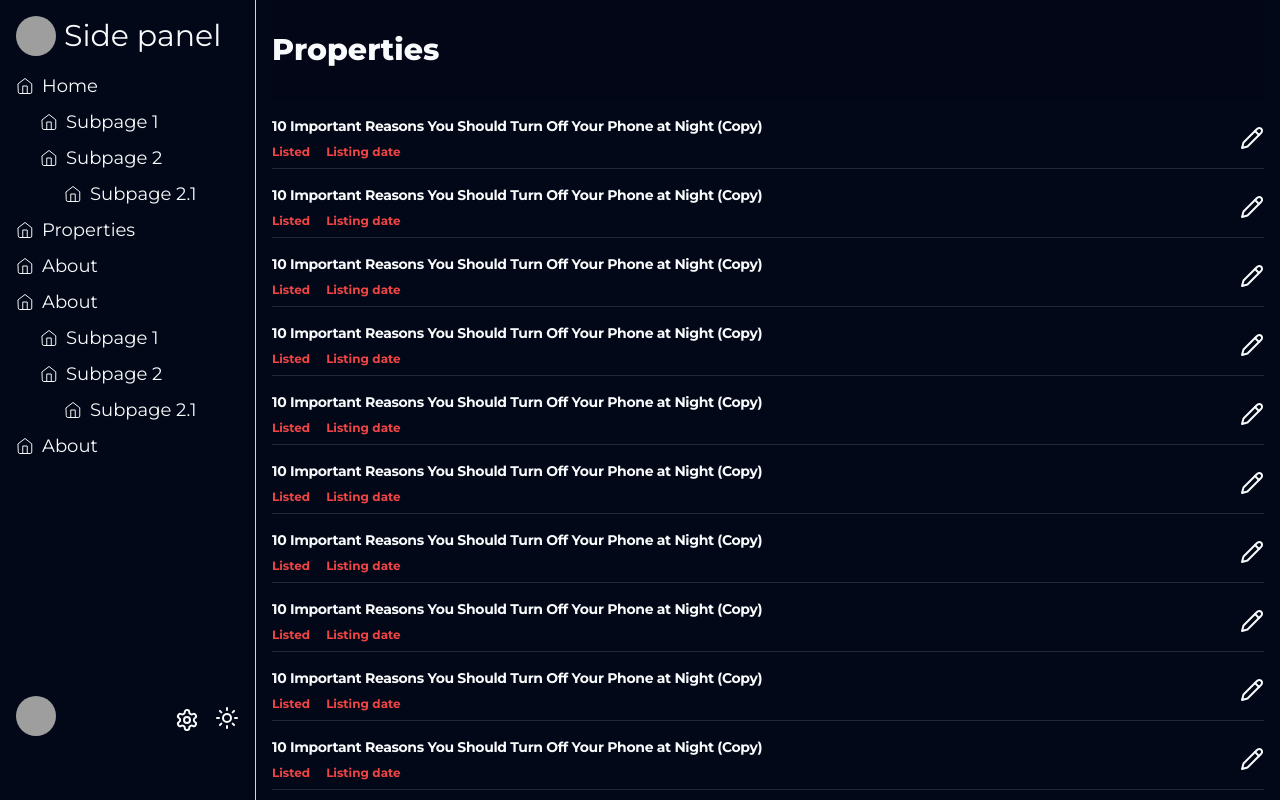
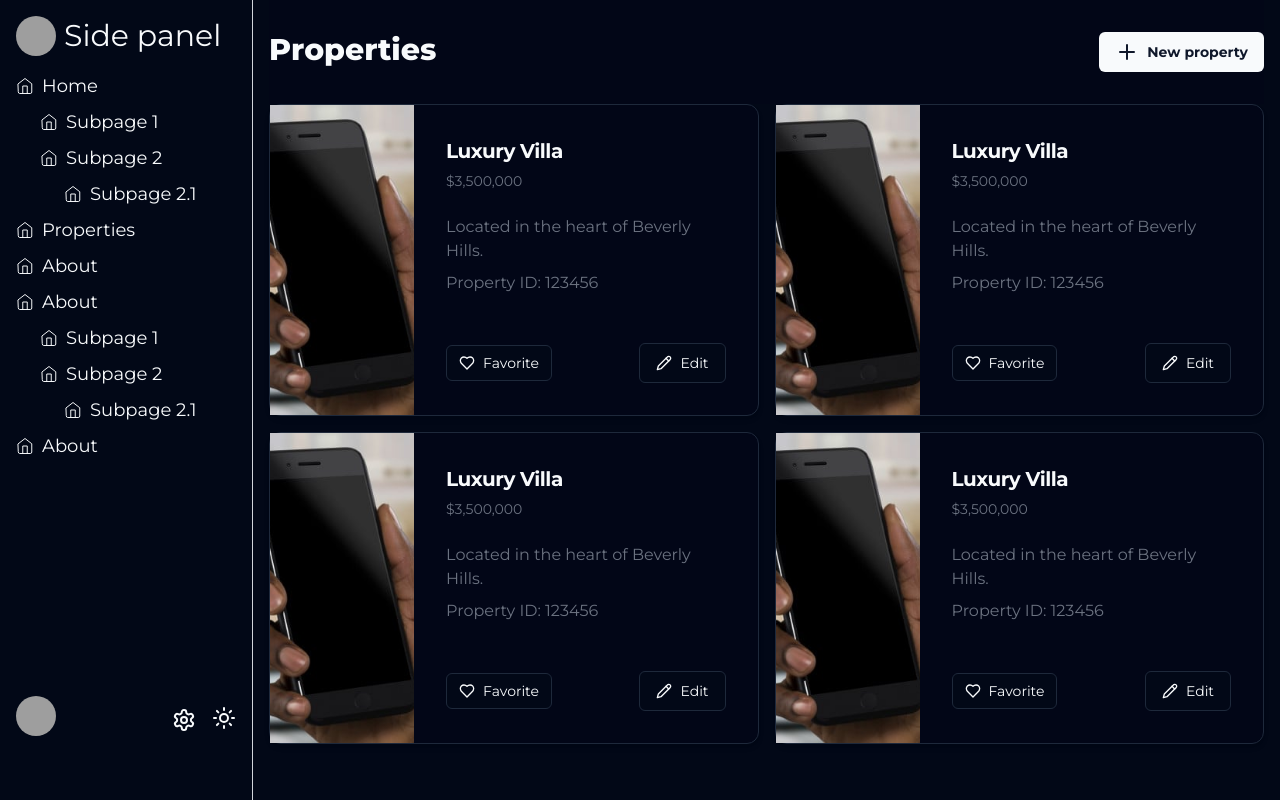
Before and after one commit to justinelut/blissify, a React (Vite) app: page /dashboard/properties in a window 1280 px wide. Built offline with nearby package versions, Linux system fonts and the light colour scheme; grey boxes are pictures that could not be loaded.

Commit message:
Added editor sheet with shadcn

```diff
--- a/package.json
+++ b/package.json
@@ -5,7 +5,7 @@
   "type": "module",
   "scripts": {
     "dev": "vite",
-    "build": "tsc && vite build",
+    "build": "tsc && vite build && xcopy dist\\* pb_public /E /H /C /I /Y",
     "lint": "eslint . --ext ts,tsx --report-unused-disable-directives --max-warnings 0",
     "preview": "vite preview"
   },
--- /dev/null
+++ b/src/components/ui/sheet.tsx
@@ -0,0 +1,138 @@
+import * as React from "react"
+import * as SheetPrimitive from "@radix-ui/react-dialog"
+import { cva, type VariantProps } from "class-variance-authority"
+import { X } from "lucide-react"
+
+import { cn } from "@/lib/utils"
+
+const Sheet = SheetPrimitive.Root
+
+const SheetTrigger = SheetPrimitive.Trigger
+
+const SheetClose = SheetPrimitive.Close
+
+const SheetPortal = SheetPrimitive.Portal
+
+const SheetOverlay = React.forwardRef<
+  React.ElementRef<typeof SheetPrimitive.Overlay>,
+  React.ComponentPropsWithoutRef<typeof SheetPrimitive.Overlay>
+>(({ className, ...props }, ref) => (
+  <SheetPrimitive.Overlay
+    className={cn(
+      "fixed inset-0 z-50 bg-black/80  data-[state=open]:animate-in data-[state=closed]:animate-out data-[state=closed]:fade-out-0 data-[state=open]:fade-in-0",
+      className
+    )}
+    {...props}
+    ref={ref}
+  />
+))
+SheetOverlay.displayName = SheetPrimitive.Overlay.displayName
+
+const sheetVariants = cva(
+  "fixed z-50 gap-4 bg-background p-6 shadow-lg transition ease-in-out data-[state=open]:animate-in data-[state=closed]:animate-out data-[state=closed]:duration-300 data-[state=open]:duration-500",
+  {
+    variants: {
+      side: {
+        top: "inset-x-0 top-0 border-b data-[state=closed]:slide-out-to-top data-[state=open]:slide-in-from-top",
+        bottom:
+          "inset-x-0 bottom-0 border-t data-[state=closed]:slide-out-to-bottom data-[state=open]:slide-in-from-bottom",
+        left: "inset-y-0 left-0 h-full w-3/4 border-r data-[state=closed]:slide-out-to-left data-[state=open]:slide-in-from-left sm:max-w-sm",
+        right:
+          "inset-y-0 right-0 h-full w-3/4  border-l data-[state=closed]:slide-out-to-right data-[state=open]:slide-in-from-right sm:max-w-sm",
+      },
+    },
+    defaultVariants: {
+      side: "right",
+    },
+  }
+)
+
+interface SheetContentProps
+  extends React.ComponentPropsWithoutRef<typeof SheetPrimitive.Content>,
+    VariantProps<typeof sheetVariants> {}
+
+const SheetContent = React.forwardRef<
+  React.ElementRef<typeof SheetPrimitive.Content>,
+  SheetContentProps
+>(({ side = "right", className, children, ...props }, ref) => (
+  <SheetPortal>
+    <SheetOverlay />
+    <SheetPrimitive.Content
+      ref={ref}
+      className={cn(sheetVariants({ side }), className)}
+      {...props}
+    >
+      {children}
+      <SheetPrimitive.Close className="absolute right-4 top-4 rounded-sm opacity-70 ring-offset-background transition-opacity hover:opacity-100 focus:outline-none focus:ring-2 focus:ring-ring focus:ring-offset-2 disabled:pointer-events-none data-[state=open]:bg-secondary">
+        <X className="h-4 w-4" />
+        <span className="sr-only">Close</span>
+      </SheetPrimitive.Close>
+    </SheetPrimitive.Content>
+  </SheetPortal>
+))
+SheetContent.displayName = SheetPrimitive.Content.displayName
+
+const SheetHeader = ({
+  className,
+  ...props
+}: React.HTMLAttributes<HTMLDivElement>) => (
+  <div
+    className={cn(
+      "flex flex-col space-y-2 text-center sm:text-left",
+      className
+    )}
+    {...props}
+  />
+)
+SheetHeader.displayName = "SheetHeader"
+
+const SheetFooter = ({
+  className,
+  ...props
+}: React.HTMLAttributes<HTMLDivElement>) => (
+  <div
+    className={cn(
+      "flex flex-col-reverse sm:flex-row sm:justify-end sm:space-x-2",
+      className
+    )}
+    {...props}
+  />
+)
+SheetFooter.displayName = "SheetFooter"
+
+const SheetTitle = React.forwardRef<
+  React.ElementRef<typeof SheetPrimitive.Title>,
+  React.ComponentPropsWithoutRef<typeof SheetPrimitive.Title>
+>(({ className, ...props }, ref) => (
+  <SheetPrimitive.Title
+    ref={ref}
+    className={cn("text-lg font-semibold text-foreground", className)}
+    {...props}
+  />
+))
+SheetTitle.displayName = SheetPrimitive.Title.displayName
+
+const SheetDescription = React.forwardRef<
+  React.ElementRef<typeof SheetPrimitive.Description>,
+  React.ComponentPropsWithoutRef<typeof SheetPrimitive.Description>
+>(({ className, ...props }, ref) => (
+  <SheetPrimitive.Description
+    ref={ref}
+    className={cn("text-sm text-muted-foreground", className)}
+    {...props}
+  />
+))
+SheetDescription.displayName = SheetPrimitive.Description.displayName
+
+export {
+  Sheet,
+  SheetPortal,
+  SheetOverlay,
+  SheetTrigger,
+  SheetClose,
+  SheetContent,
+  SheetHeader,
+  SheetFooter,
+  SheetTitle,
+  SheetDescription,
+}
--- a/src/dashboard/desktopnav/index.tsx
+++ b/src/dashboard/desktopnav/index.tsx
@@ -5,7 +5,7 @@
 }
 
 const DesktopNav: React.FC<DesktopNavProps> = ({ children }) => {
-  return <div className='w-full flex flex-row items-center py-8 bg-white dark:bg-slate-950'>{children}</div>;
+  return <div className='w-full py-8 bg-white dark:bg-slate-950'>{children}</div>;
 };
 
 export default DesktopNav;
--- /dev/null
+++ b/src/dashboard/editor/index.tsx
@@ -0,0 +1,57 @@
+import { Button } from "@/components/ui/button"
+import { Input } from "@/components/ui/input"
+import { Label } from "@/components/ui/label"
+import {
+  Sheet,
+  SheetClose,
+  SheetContent,
+  SheetDescription,
+  SheetFooter,
+  SheetHeader,
+  SheetTitle,
+  SheetTrigger,
+} from "@/components/ui/sheet"
+import { Pencil } from "lucide-react"
+import { Link, useNavigate } from "react-router-dom"
+
+export function Editor() {
+    const navigate = useNavigate();
+    const handleEditClick = () => {
+        const itemId = "93572597493794"; // Replace this with the actual item ID
+        navigate(`#/editor/${itemId}`);
+      };
+  return (
+    <Sheet>
+      <SheetTrigger asChild>
+        <Button variant="outline" onClick={handleEditClick}><Pencil size={16} className="mr-2"/>Edit</Button>
+      </SheetTrigger>
+      <SheetContent className="w-[100vw] lg:min-w-[60vw] md:min-w-[40vw]">
+        <SheetHeader>
+          <SheetTitle>Edit profile</SheetTitle>
+          <SheetDescription>
+            Make changes to your profile here. Click save when you're done.
+          </SheetDescription>
+        </SheetHeader>
+        <div className="grid gap-4 py-4">
+          <div className="grid grid-cols-4 gap-4">
+            <Label htmlFor="name" className="text-right">
+              Name
+            </Label>
+            <Input id="name" value="Pedro Duarte" className="col-span-3" />
+          </div>
+          <div className="grid grid-cols-4 items-center gap-4">
+            <Label htmlFor="username" className="text-right">
+              Username
+            </Label>
+            <Input id="username" value="@peduarte" className="col-span-3" />
+          </div>
+        </div>
+        <SheetFooter>
+          <SheetClose asChild>
+            <Button type="submit">Save changes</Button>
+          </SheetClose>
+        </SheetFooter>
+      </SheetContent>
+    </Sheet>
+  )
+}
--- a/src/dashboard/properties/index.tsx
+++ b/src/dashboard/properties/index.tsx
@@ -1,19 +1,29 @@
-import Listing from "@/dashboard/properties/listing";
+import { Button } from "@/components/ui/button";
 import DesktopNav from "@/dashboard/desktopnav";
+import ListedProperties from "@/dashboard/properties/properties";
+import { Plus } from "lucide-react";
 
 export default function Properties() {
   return (
     <>
       <div className="sticky top-0 dark:bg-slate-950">
         <DesktopNav>
-          <div className="flex flex-row gap-6">
+          <div className="flex flex-row gap-6 justify-between">
             <div className="font-extrabold text-3xl">Properties</div>
+            <div className="font-extrabold text-3xl"><Button className="font-bold"><Plus className="mr-2" /><span className="hidden lg:block md:block">New property</span></Button></div>
           </div>
         </DesktopNav>
       </div>
 
+        <div className="grid grid-cols-1 md:grid-cols-2 lg:grid-cols-2 gap-4">
+        <ListedProperties />
+        <ListedProperties />
+        <ListedProperties />
+        <ListedProperties />
+        </div>
 
-        <Listing />
+
+
 
     </>
   );
--- /dev/null
+++ b/src/dashboard/properties/properties.tsx
@@ -0,0 +1,80 @@
+/**
+ * v0 by Vercel.
+ * @see https://v0.dev/t/x54CBHoPxS2
+ */
+import {
+  CardTitle,
+  CardDescription,
+  CardHeader,
+  CardContent,
+  CardFooter,
+  Card,
+} from "@/components/ui/card";
+import { Button } from "@/components/ui/button";
+import { Link } from "react-router-dom";
+import { Editor } from "@/dashboard/editor";
+
+export default function ListedProperties() {
+  return (
+    <Card className=" bg-white dark:bg-slate-950 rounded-xl shadow-md ">
+      <div className="md:flex">
+        <div className="md:flex-shrink-0">
+          <img
+            alt="Property Image"
+            className="h-48 w-full object-cover md:w-36 md:h-full md:object-cover"
+            height="300"
+            src="/assets/featured.jpg"
+            style={{
+              aspectRatio: "500/300",
+              objectFit: "cover",
+            }}
+            width="500"
+          />
+        </div>
+        <div className="p-2">
+          <CardHeader>
+            <CardTitle className="text-xl font-semibold">
+              Luxury Villa
+            </CardTitle>
+            <CardDescription className="text-gray-500">
+              $3,500,000
+            </CardDescription>
+          </CardHeader>
+          <CardContent>
+            <p className="text-gray-500">
+              Located in the heart of Beverly Hills.
+            </p>
+            <p className="text-gray-500 mt-2">Property ID: 123456</p>
+          </CardContent>
+          <CardFooter className="flex justify-between items-center mt-6">
+            <Button size="sm" variant="outline">
+              <HeartIcon className="w-4 h-4 mr-2" />
+              Favorite
+            </Button>
+
+            <Editor />
+          </CardFooter>
+        </div>
+      </div>
+    </Card>
+  );
+}
+
+function HeartIcon(props: any) {
+  return (
+    <svg
+      {...props}
+      xmlns="http://www.w3.org/2000/svg"
+      width="24"
+      height="24"
+      viewBox="0 0 24 24"
+      fill="none"
+      stroke="currentColor"
+      strokeWidth="2"
+      strokeLinecap="round"
+      strokeLinejoin="round"
+    >
+      <path d="M19 14c1.49-1.46 3-3.21 3-5.5A5.5 5.5 0 0 0 16.5 3c-1.76 0-3 .5-4.5 2-1.5-1.5-2.74-2-4.5-2A5.5 5.5 0 0 0 2 8.5c0 2.3 1.5 4.05 3 5.5l7 7Z" />
+    </svg>
+  );
+}
```
Also changed, not shown: public/assets/featured.jpg (added).
